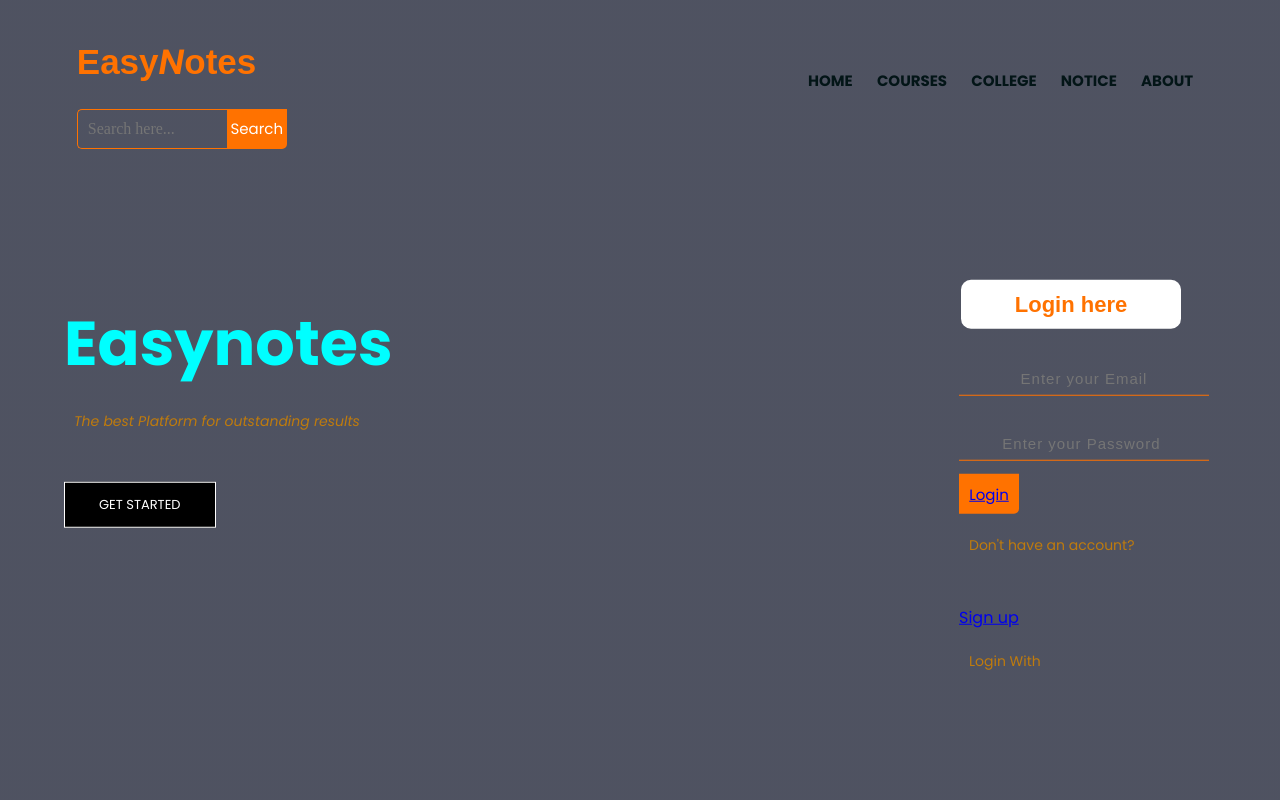
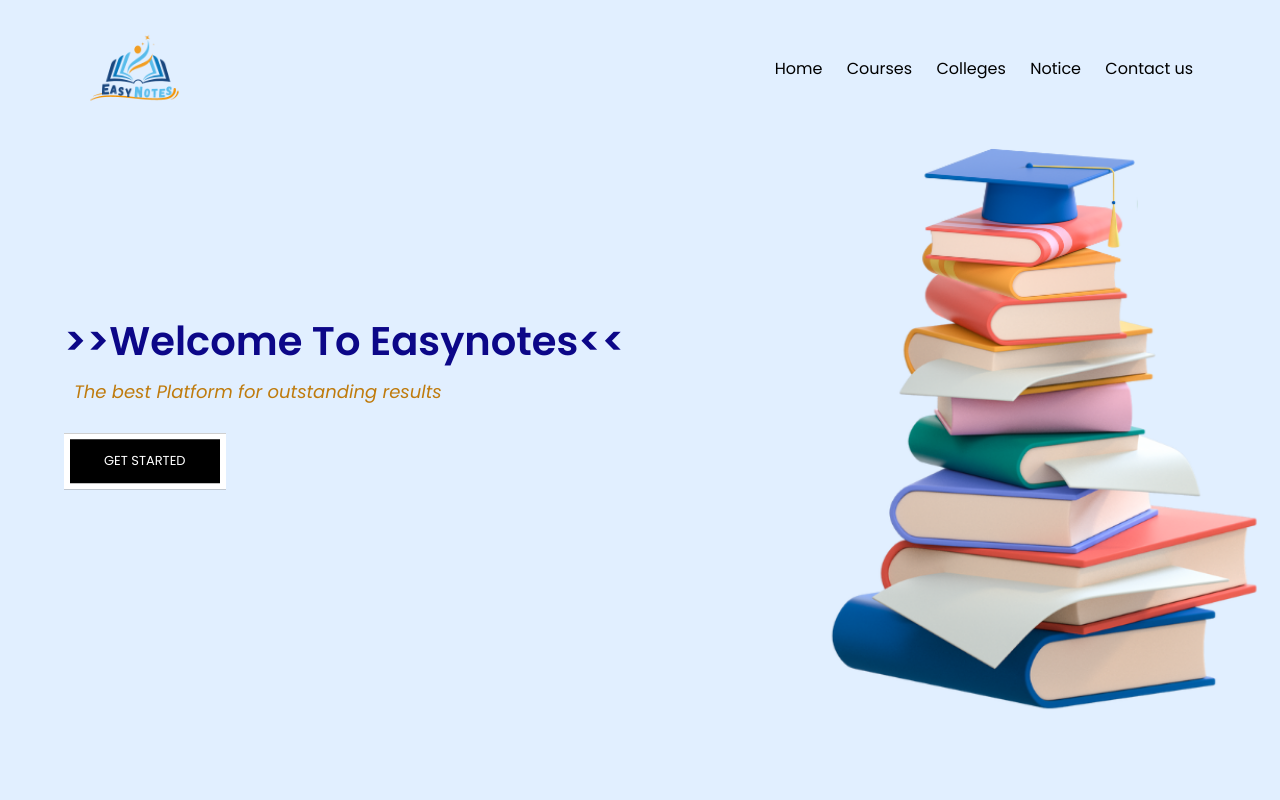
Before and after one commit to nagendra-bista/Easynotes-project, a plain HTML site: page index.html in a window 1280 px wide. Shown: the top 800 px of the page. Drawn offline with Linux system fonts and the light colour scheme.

Commit message:
Changes are committed

```diff
--- a/index.html
+++ b/index.html
@@ -16,54 +16,34 @@
 <body>
     <section class="header">
         <nav>
-          <div class="navbar">
-            <div class="icon">
-                <h2 class="logo"> Easy<i>N</i>otes</h2>
-            </div>
+            <a href="index.html"><img src="images/Logo1.png.png"></a>
 
-            <div class="search">
-                <input class="srch" type="search" name="" placeholder="Search here...">
-                <a href="#"> <button class="btn">Search</button></a>
+            <div class="nav-links" id="navlinks">
+                <i class="fa fa-times" onclick="hideMenu()" ></i>
+                <ul>
+                    <li><a href="">Home</a> </li>
+                    <li><a href="">Courses</a> </li>
+                    <li><a href="">Colleges</a> </li>
+                    <li><a href="">Notice</a> </li>
+                    <li><a href="">Contact us</a> </li>
+
+                </ul>
 
             </div>
-          </div>
-            <div class="nav-links" id="navlinks">
-                <i class="fa fa-times" onclick="hideMenu()" ></i>
-
-                <ul>
-                    <li> <a href="">HOME</a></li>
-                    <li> <a href="">COURSES</a></li>
-                    <li> <a href="">COLLEGE</a></li>
-                    <li> <a href="">NOTICE</a></li>
-                    <li> <a href="">ABOUT</a></li>
-
-
-                </ul>
-            </div>
-
             <i class="fa fa-bars" onclick="showMenu()"></i>
         </nav>
 
-        <div class="text-box">
-            <br> <H1><b>  Easynotes </b></H1>
-            <p>
-                <i>The best Platform for outstanding results</i>
+    <div class="text-box">
+    <h1> >>Welcome To Easynotes<< </h1>
+        <p>
+            <i>The best Platform for outstanding results</i>
 
-            </p>
-            <a href="" class="hero-btn">GET STARTED</a>
+        </p>
+        <a href="" class="hero-btn">GET STARTED</a>
+    </div>
+    </section>
 
 
-           <div class="form">
-                <h2>Login here</h2>
-                <input type="email" name="email" placeholder="Enter your Email">
-                <input type="password" name="" placeholder="Enter your Password ">
-                <button class="btn"> <a href="#">Login </a></button>
-                <p class="link">Don't have an account?</p>
-                <a href="#">Sign up </a>
-                <p class="liw">Login With </p>
-            </div>
-        </div>
-    </section>
 
 
 <!--Course-->
--- a/style.css
+++ b/style.css
@@ -3,7 +3,6 @@
    line-height: 1.5;
    font-family: 'Poppins', sans-serif;
 }
-
 
 *{
     margin: 0;
@@ -14,93 +13,45 @@
 .header{
    min-height: 100vh;
    width: 100%;
-    background-image:linear-gradient(rgba(4,9,30,0.7), rgba(4,9,30,0.7)),url(Images/logo.png.webp) ;
-    background-position:center ;
+   background-image:url(Images/background4.png.png);
+
+   background-position: center;
    background-size: cover;
    position: relative;
 }
-nav {
+nav{
    display: flex;
    padding: 2% 6%;
    justify-content: space-between;
    align-items: center;
-    background-color:transparent;
-
 }
-.icon{
-   width: 200px;
-   float: left;
-   height: 70px;
+nav img{
+   margin-top: -62px;
+   margin-left: -50px;
+   width: 223px;
 }
-.logo{
-   color: #ff7200;
-   font-size: 35px;
-   font-family: Arial, Helvetica, sans-serif;
-   padding-left: 0px;
-   float: left;
-   padding-top: 10px;
-}
-.srch{
-   font-family: 'Times New Roman';
-   width: 150px;
-   height:40px;
-   background: transparent;
-   border: 1px solid #ff7200;
-   margin-top: 13px;
-   color: #fff;
-   border-right: none;
-   font-size: 16px;
-   float: left;
-   padding: 10px;
-   border-bottom-left-radius:5px;
-   border-top-left-radius: 5px;
-}
-.btn{
-   width: 60px;
-   height: 40px;
-   background: #ff7200;
-   border: 2px solid #ff7200;
-   margin-top:13px;
-   color:#fff;
-   font-size: 15px;
-   border-bottom-right-radius: 5px;
-   border-bottom-right-radius:5px;
-}
-.btn:focus{
-   outline: none;
-}
-.srch:focus{
-   outline: none;
-
-}
-
 .nav-links{
-  margin-top: -10px;
    flex: 1;
+   margin-top: -80px;
    text-align: right;
-
-
-
 }
 .nav-links ul li{
    list-style: none;
    display: inline-block;
    padding: 8px 10px;
    position: relative;
-
+   font-weight: 400;
 }
 .nav-links ul li a{
-    color: #fff;
-    font-weight: bold;
+   color:black;
    text-decoration: none;
-    font-size: 15px;
-    color: hwb(186 1% 91%);
+   font-size: 16px;
 }
 .nav-links ul li::after{
-    content: '';
+   content:'';
    width: 0%;
    height: 2px;
-    background: #d91c8d;
+   background: #f436a8;
    display: block;
    margin: auto;
    transition: 0.5s;
@@ -119,19 +70,19 @@
 
  }
 .text-box h1{
-    font-size: 62px;
-    color: aqua;
+   font-size: 40px;
+   color:rgb(12, 7, 136);
 }
 .text-box p{
-    margin:10px 0 40px;
-    font-size: 14px;
+   margin:0px 0 20px;
+   font-size: 18px;
    color: rgb(191, 123, 13);
 }
 .hero-btn {
    display: inline-block;
    text-decoration: none;
    color: #fff;
-    border: 1px solid #fff ;
+   border: 6px solid #fff ;
    padding: 12px 34px;
    font-size: 13px;
    background:black;
@@ -156,9 +107,10 @@
    .nav-links {
        position: absolute;
        background:bisque;
-        height: 100vh;
+       height: 110vh;
        width: 200px;
-        top: 0;
+       margin-top: -90px;
+       top: 10px;
        right: -200px;
        text-align: left;
        z-index: 2;
@@ -166,61 +118,27 @@
    }
 nav .fa{
   display: block;
-   color: rgb(125, 15, 15);
-   margin: 10px;
+  color: rgb(159, 154, 5);
+  margin-top: 90px;
+
 
   font-size: 22px;
   cursor: pointer;
   }
  .nav-links ul{
-   padding: 30px;
+  padding: 10px;
  }
-  .form{
-   display: none;
+ nav .fa-bars {
+   margin-top: -90px;
  }
+ nav .fa-times{
+   margin-left: 15px;
  }
-.form{
-   width: 250px;
-   height: 380px ;
-   background: linear-gradient(to top, rgba(0,0,0,0.8)50%);
-   position:absolute;
-   top: -20px;
-   left: 870px;
-   border-radius: 10px;
-   padding: 25px;
 
 }
-.form h2{
-   width: 220px;
-   font-family: sans-serif;
-   text-align: center;
-   color: #ff7200;
-   font-size: 22px;
-   background-color:#fff ;
-   border-radius:10px;
-   margin: 2px;
-   padding: 8px;
-}
-.form input{
-   width: 250px;
-   height: 35px;
-   background: transparent;
-   text-align: center;
-   border-bottom: 1px solid #ff7200;
-   border-top: none;
-   border-right: none;
-   border-left: none;
-   color: #fff;
-   font-size: 15px;
-   letter-spacing: 1px;
-   margin-top: 30px;
-   font-family: sans-serif;
 
-}
-.form input:focus{
-   color: #fff;
-   font-family: arial;
-}
+
+
  /*---Courses--*/
  .Course{
    width: 80%;
```
Also changed, not shown: Images/Logo1.png.png (added), Images/background1.png.png (added), Images/background2.png.png (added), Images/background3.png.png (added), Images/background4.png.png (added), Images/logo1.png (deleted), Images/logo2.png (deleted), Images/logo3.png (deleted), Images/logo4.png (deleted), Images/logo5.png (deleted). Lines whose indentation alone changed are shown as unchanged.
